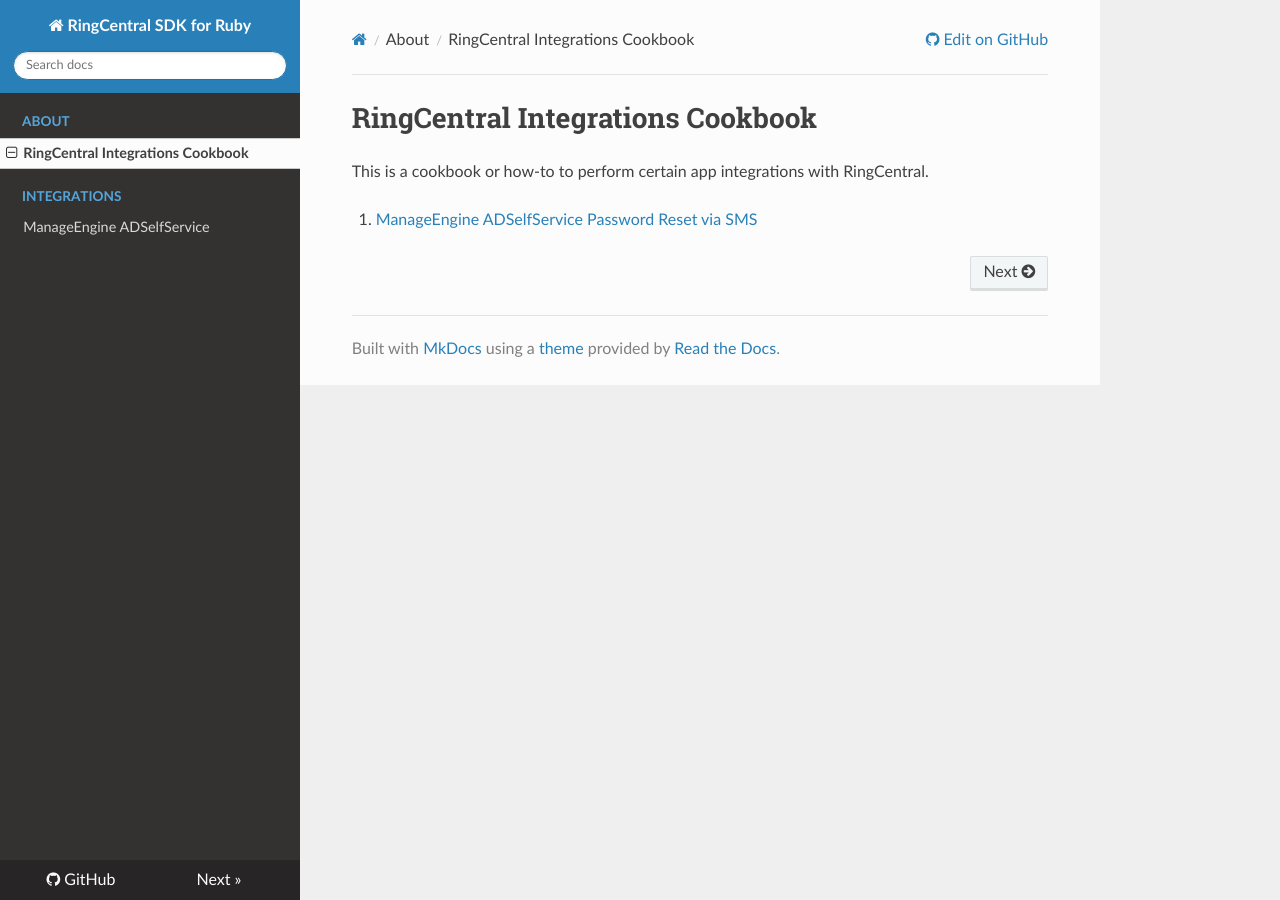
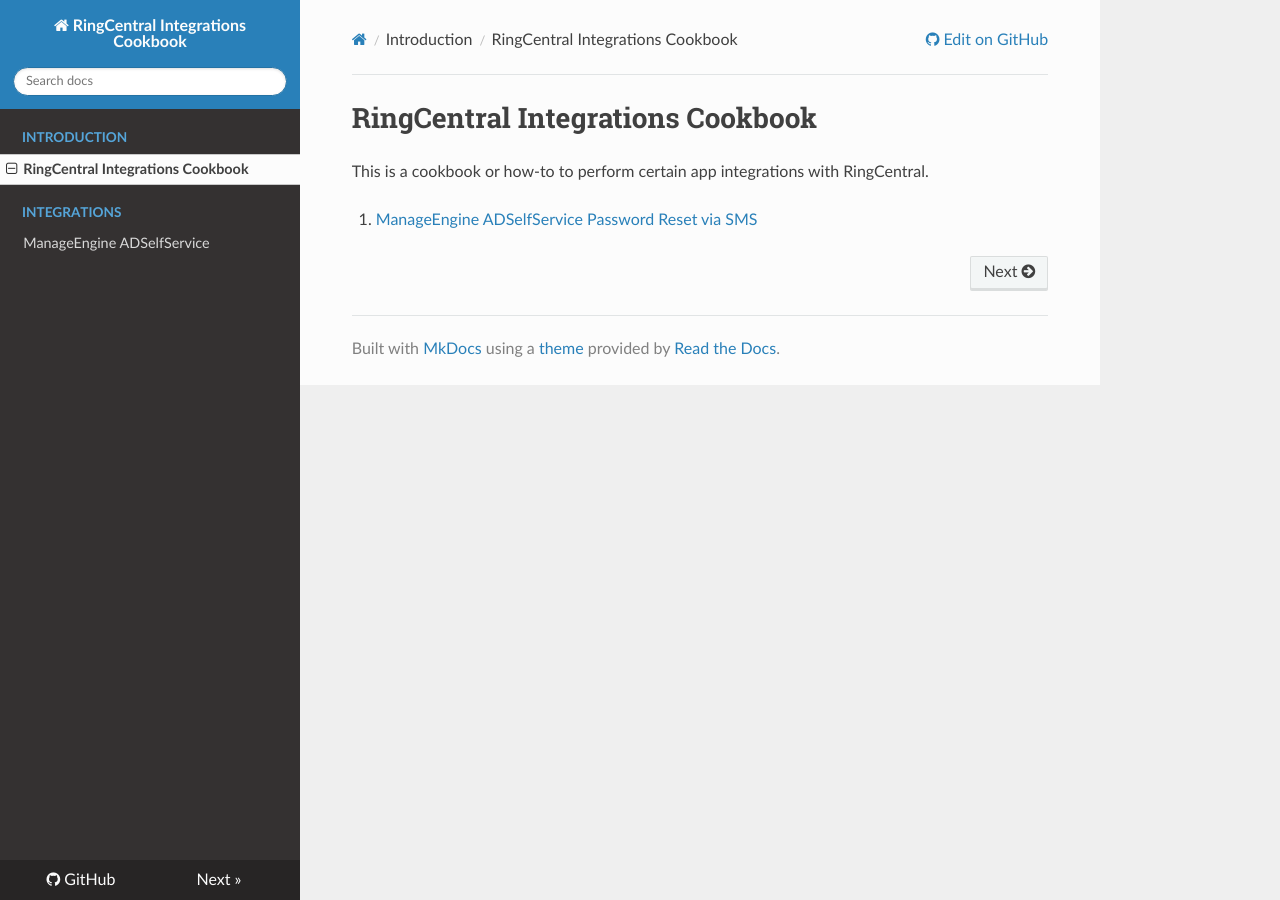
Before and after one commit to grokify/ringcentral-content, an MkDocs documentation site: the page built from docs/index.md, in a window 1280 px wide. Built offline with MkDocs 1.6.1, drawn with Linux system fonts in a browser that asks for light colours; nearby versions of some CDN libraries; old or Windows-style settings are respelled for this version of MkDocs.

Commit message:
update docs

```diff
--- a/mkdocs.yml
+++ b/mkdocs.yml
@@ -1,11 +1,11 @@
-site_name: RingCentral SDK for Ruby
-site_url: https://github.com/grokify/ringcentral-sdk-ruby
-repo_url: https://github.com/grokify/ringcentral-sdk-ruby.git
+site_name: RingCentral Integrations Cookbook
+site_url: https://github.com/grokify/ringcentral-integrations-cookbook
+repo_url: https://github.com/grokify/ringcentral-integrations-cookbook.git
 docs_dir: docs
 theme: readthedocs
 pages:
 # Introduction:
-- ['index.md', 'About', 'RingCentral Integrations Cookbook']
+- ['index.md', 'Introduction', 'RingCentral Integrations Cookbook']
 
 ## Integrations:
 - ['integrations/manageengine/self_service_password_sms.md', 'Integrations', 'ManageEngine ADSelfService']
```
